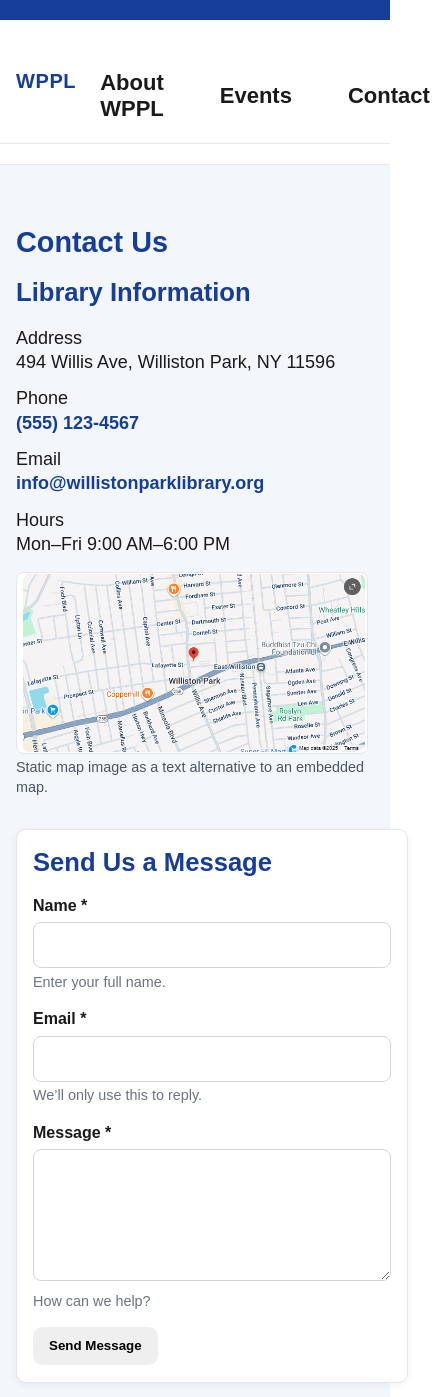
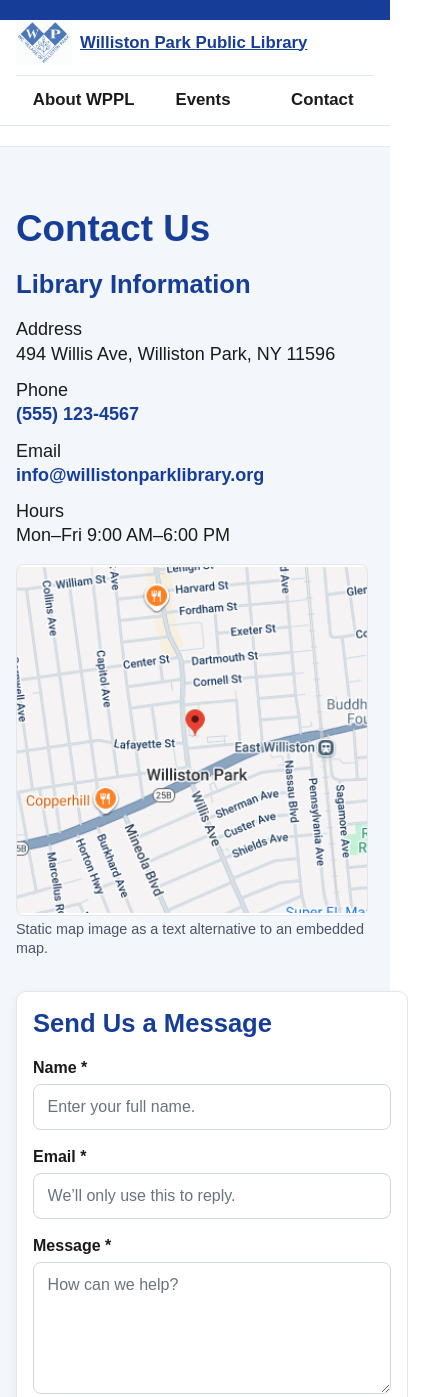
Before and after one commit to JMPelzer/GIT-480-senior-project, a plain HTML site: page contact.html in a window 390 px wide. Shown: the top 1397 px of the page, 442 px wide, since content can reach past the window. Drawn offline with Linux system fonts and the light colour scheme.

Commit message:
changed logo, media querries, skip link focus, form message and button focus

```diff
--- a/contact.html
+++ b/contact.html
@@ -16,9 +16,9 @@
     <a class="brand" href="index.html" aria-label="Home">
   <img
     class="logo"
-    src="images/logo.jpg"
+    src="images/WPPL_Logo.jpg"
     alt="Williston Park Public Library logo">
-  <span class="brand-text">WPPL</span>
+  <span class="brand-text">Williston Park <br>Public Library</span>
 </a>
 
   <nav class="site-nav" aria-label="Main">
@@ -67,29 +67,49 @@
           <form id="contactForm" action="#" method="post" novalidate>
     <div class="form-group">
       <label for="name">Name <span aria-hidden="true">*</span></label>
-              <input class="input" id="name" name="name" type="text" autocomplete="name" required
+      <input
+        class="input"
+        id="name"
+        name="name"
+        type="text"
+        autocomplete="name"
+        required
+        placeholder="Enter your full name."
         aria-describedby="name-hint name-error">
-              <small id="name-hint" class="hint">Enter your full name.</small>
+      <small id="name-hint" class="hint sr-only">Enter your full name.</small>
       <p id="name-error" class="error" role="alert" hidden>Please enter your name.</p>
     </div>
 
     <div class="form-group">
       <label for="email">Email <span aria-hidden="true">*</span></label>
-              <input class="input" id="email" name="email" type="email" autocomplete="email" required
+      <input
+        class="input"
+        id="email"
+        name="email"
+        type="email"
+        autocomplete="email"
+        required
+        placeholder="We’ll only use this to reply."
         aria-describedby="email-hint email-error">
-              <small id="email-hint" class="hint">We’ll only use this to reply.</small>
+      <small id="email-hint" class="hint sr-only">We’ll only use this to reply.</small>
       <p id="email-error" class="error" role="alert" hidden>Please enter a valid email.</p>
     </div>
 
     <div class="form-group">
       <label for="message">Message <span aria-hidden="true">*</span></label>
-              <textarea class="textarea" id="message" name="message" rows="5" required
+      <textarea
+        class="textarea"
+        id="message"
+        name="message"
+        rows="5"
+        required
+        placeholder="How can we help?"
         aria-describedby="msg-hint msg-error"></textarea>
-              <small id="msg-hint" class="hint">How can we help?</small>
+      <small id="msg-hint" class="hint sr-only">How can we help?</small>
       <p id="msg-error" class="error" role="alert" hidden>Please enter a message.</p>
     </div>
 
-            <button type="submit" class="btn">Send Message</button>
+    <button type="submit" class="btn btn--primary">Send Message</button>
     <p id="form-status" class="sr-status" role="status" aria-live="polite"></p>
   </form>
 </section>
--- a/style.css
+++ b/style.css
@@ -124,13 +124,26 @@ body{
   overflow:hidden;
 }
 
-.skip-link:focus{
-  position:static; display:inline-block;
-  margin:var(--space-3);
-  padding:var(--space-3) var(--space-4);
-  background:#fff;
-  outline:3px solid var(--focus);
-  outline-offset:2px;
+.skip-link:focus,
+.skip-link:hover {
+  position: absolute;
+  left: 0;
+  top: 0;
+  width: auto;
+  height: auto;
+  overflow: visible;
+
+  margin: var(--space-3);
+  padding: var(--space-3) var(--space-4);
+
+  background: var(--blue);
+  color: #fff;
+  font-weight: 600;
+  text-decoration: none;
+  border-radius: var(--radius-md);
+
+  outline: 3px solid var(--accent);
+  outline-offset: 2px;
 }
 
 /* Layout utilities */
@@ -238,9 +251,11 @@ a:focus-visible{
     color:#fff;
    }
 
-.btn--primary:hover{
+.btn--primary:hover,
+.btn--primary:focus{
+  background:var(--blue-700);
    text-decoration:underline;
-   }
+}
 
 .btn--light{
   background:#fff;
@@ -259,6 +274,18 @@ a:focus-visible{
 .btn--link:hover{
   text-decoration:underline;
  }
+
+.btn:focus-visible{
+  outline:3px solid var(--focus);
+  outline-offset:3px;
+}
+
+.btn:disabled,
+.btn[disabled]{
+  opacity:.6;
+  cursor:not-allowed;
+}
+
 
 /* Form controls */
 .label{
@@ -331,43 +358,40 @@ a:focus-visible{
 }
 
 .header-inner{
-   display:flex;
+  display:flex;
   align-items:center;
-  gap:24px;
+  justify-content:space-between;
+  gap: .75rem 1rem;
+  flex-wrap: wrap;
  }
 
 /* brand cluster */
 .brand{
   display:flex;
-  flex-direction:row;
   align-items:center;
-  gap:1px;
-  text-decoration:none;
-  margin: 0;
+  gap:.5rem;
+  min-width:0;
  }
 
 
 .logo{
-  display:block;
-  height:130px;
-  width:auto;
-   padding: 0;
-   margin: 0;
+   width: clamp(50px, 9vw, 72px);
+  height: auto;
+  flex: 0 0 auto;
+  image-rendering: -webkit-optimize-contrast;
    }
 
 .brand-text{
-  margin: 0;
-  font-size:1.5rem;
-  font-weight:800;
-  color:var(--blue);
-  line-height:1;
-  letter-spacing:.03em;
+font-weight: 800;
+line-height: 1.05;
+font-size: clamp(1rem, 2.4vw, 1.15rem);
+color: var(--blue);
  }
 
 /* nav */
 .site-nav{
   margin-left:auto;
-   margin-top: 30px;
+   margin-top: 0;
  }
 
 .site-nav ul{
@@ -671,21 +695,53 @@ a:focus-visible{
      }
 
    .header-inner{
-    gap: 12px;
+   flex-wrap: wrap;
+    gap: 10px;
+   }
+
+   .brand{
+    order: 1;
+    flex: 1 0 100%;                /* take full row */
+    align-items: center;
+    gap: .5rem;
    }
 
     .brand .logo{
-     display: none;
+     width: 56px;
      }
 
-     .brand{
-    gap: .4rem;
+
+  .brand-text{
+    font-size: 1.05rem;
+    white-space: nowrap;
   }
 
-  .brand-text{
-    font-size: 1.25rem;
-    line-height: 1;
+  .brand-text br{
+     display:none;
+     }
+
+       .site-nav{
+    order: 2;                      /* <- apply order to the NAV, not its links */
+    flex: 1 0 100%;
+    margin: 0;                     /* reset desktop margins */
+    border-top: 1px solid var(--border-2);
   }
+  .site-nav ul{
+    display: flex;
+    width: 100%;
+    justify-content: space-between;   /* or space-evenly */
+    column-gap: 0;
+  }
+  .site-nav li{ flex: 1 1 0; }
+  .site-nav a{
+    display: block;
+    width: 100%;
+    text-align: center;
+    padding: .9rem .5rem;
+    font-size: 1.05rem;
+  }
+
+
 }
 
 
@@ -996,7 +1052,7 @@ a:focus-visible{
   }
 
 .contact > h1{
-  font-size:var(--fs-800);
+  font-size:2.3rem;
   margin:0 0 1rem;
 }
 
@@ -1034,12 +1090,14 @@ a:focus-visible{
  /*map*/
  .map-figure{
   margin-top:1rem;
+  max-width: 550px;
  }
 
 .map-figure img{
    display: block;
    width:100%;
-  height:auto;
+  height:350px;
+  object-fit: cover;
   border-radius:10px;
   border:1px solid var(--border);
  }
@@ -1093,8 +1151,20 @@ a:focus-visible{
   outline-offset: 2px;
 }
 
+.contact-form ::placeholder{
+  color:#6b7280;   /* subtle gray for legibility */
+  opacity:1;
+}
+
 /* Screen-reader live region */
 .sr-status{
+  position:absolute !important;
+  width:1px; height:1px; overflow:hidden;
+  clip:rect(1px,1px,1px,1px);
+  white-space:nowrap; border:0; padding:0; margin:-1px;
+}
+
+.sr-only{
   position:absolute !important;
   width:1px; height:1px; overflow:hidden;
   clip:rect(1px,1px,1px,1px);
```
Also changed, not shown: events.html (+2 -2 lines), index.html (+3 -3 lines), images/WPPL_Logo.jpg (added). Lines whose indentation alone changed are shown as unchanged.
